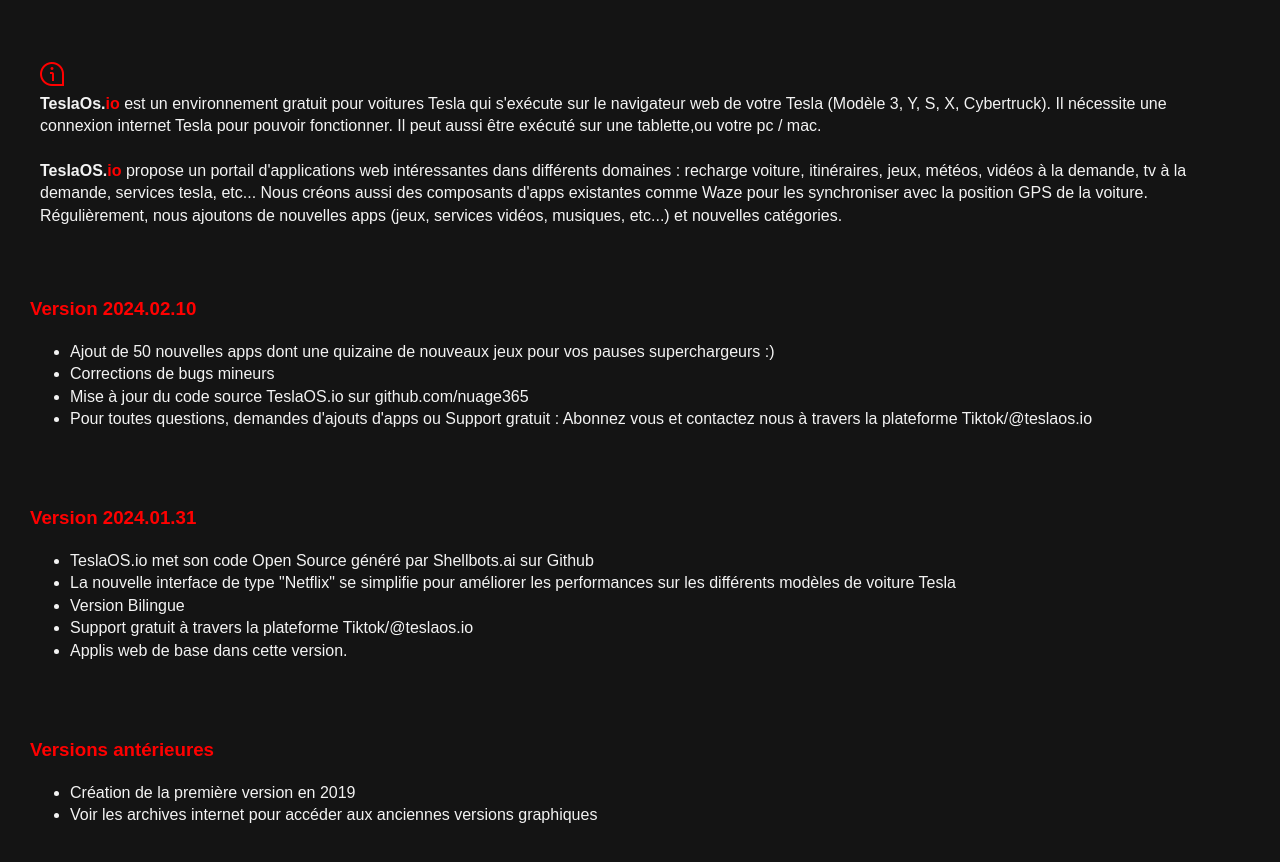
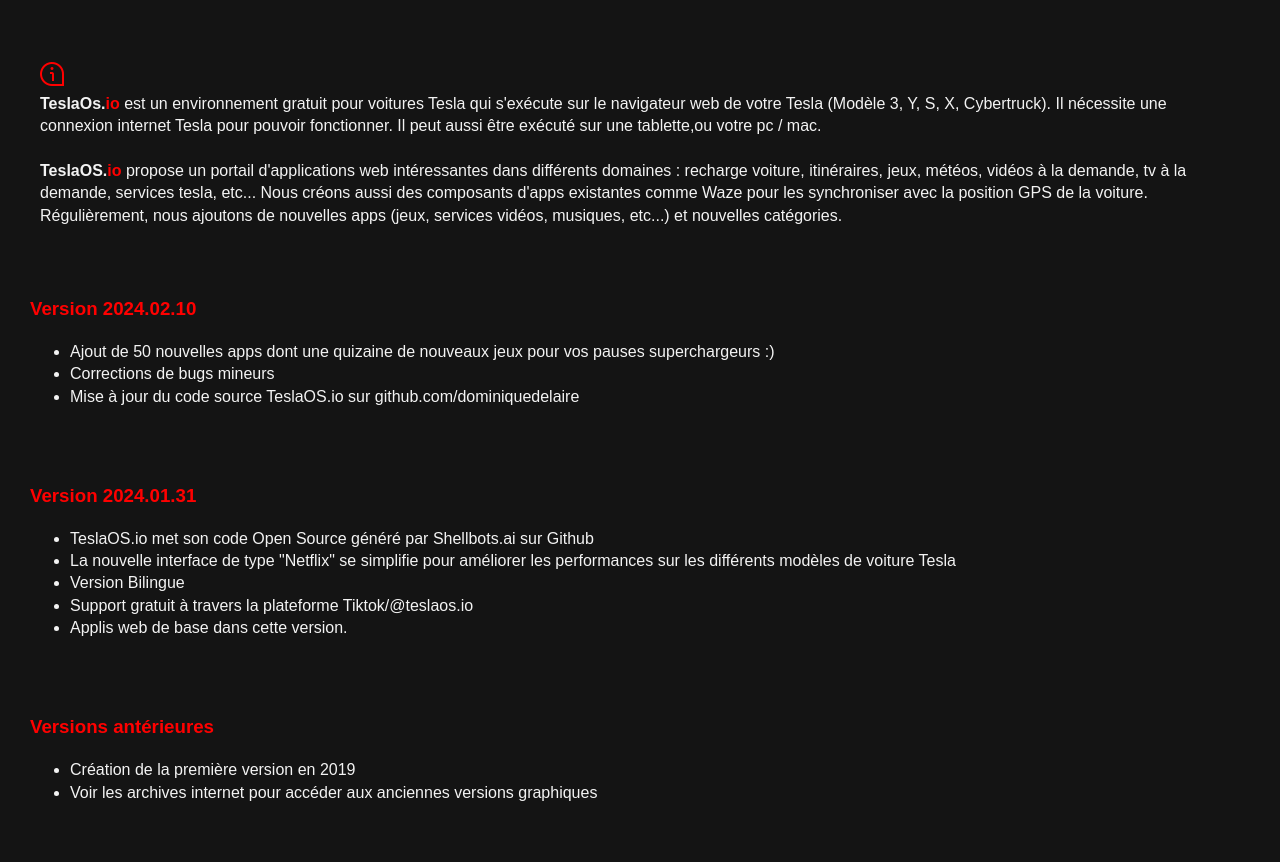
Before and after one commit to neuronessolutions/teslaos.io, a plain HTML site: page infos.html in a window 1280 px wide. Drawn offline with Linux system fonts and the light colour scheme.

Commit message:
Update infos.html

```diff
--- a/infos.html
+++ b/infos.html
@@ -18,8 +18,7 @@
 
         <li>Ajout de 50 nouvelles apps dont une quizaine de nouveaux jeux pour vos pauses superchargeurs :)</li>
         <li>Corrections de bugs mineurs</li>
-        <li>Mise à jour du code source TeslaOS.io sur github.com/nuage365</li>
-        <li>Pour toutes questions, demandes d'ajouts d'apps ou Support gratuit : Abonnez vous et contactez nous à travers la plateforme Tiktok/@teslaos.io</li>
+        <li>Mise à jour du code source TeslaOS.io sur github.com/dominiquedelaire</li>
 
 
          </ul>
```
